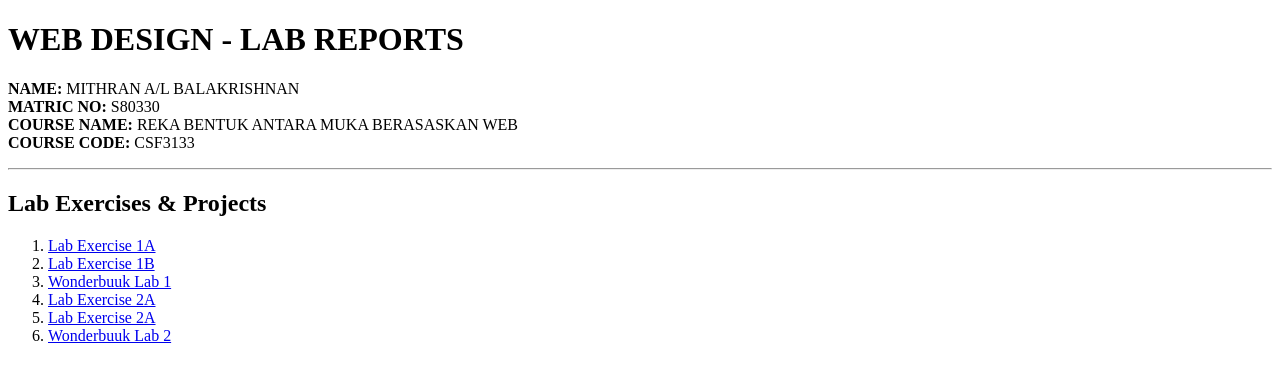
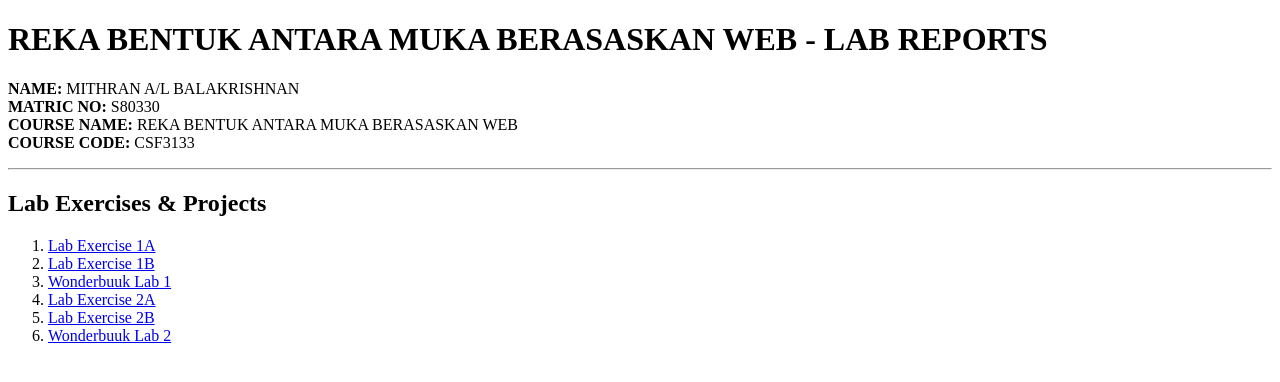
Before and after one commit to s80330/S80330_CSF3133_K3, a plain HTML site: page index.html in a window 1280 px wide. Drawn offline with Linux system fonts and the light colour scheme.

Commit message:
Update index.html

```diff
--- a/index.html
+++ b/index.html
@@ -2,12 +2,12 @@
 <html lang="en">
 <head>
     <meta charset="utf-8">
-    <title>WEB DESIGN - LAB REPORTS</title>
+    <title>REKA BENTUK ANTARA MUKA BERASASKAN WEB - LAB REPORTS</title>
 </head>
 <body>
 
     <header>
-        <h1>WEB DESIGN - LAB REPORTS</h1>
+        <h1>REKA BENTUK ANTARA MUKA BERASASKAN WEB - LAB REPORTS</h1>
         <p>
             <strong>NAME:</strong> MITHRAN A/L BALAKRISHNAN<br>
             <strong>MATRIC NO:</strong> S80330<br>
@@ -34,7 +34,7 @@
                 <a href="lab1.html">Lab Exercise 2A</a>
             </li>
             <li>
-                <a href="lab1.html">Lab Exercise 2A</a>
+                <a href="lab1.html">Lab Exercise 2B</a>
             </li>
             <li>
                 <a href="lab1.html">Wonderbuuk Lab 2</a>
```
